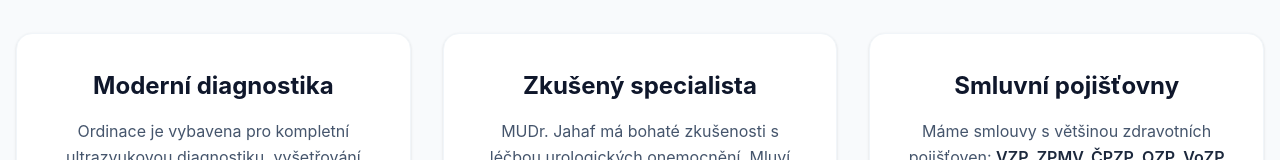
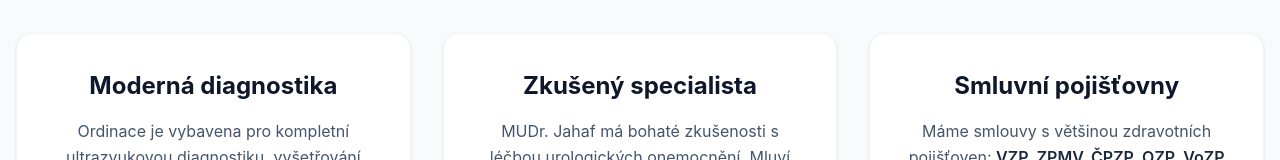
Before and after one commit to amjedq7/web-jahaf, a React (Vite) app: page /#/ in a window 1280 px wide. Shown: the part 915-1075 px from the top of the page. Built offline with nearby package versions, Linux system fonts and the light colour scheme.

Commit message:
edit text on page Home

```diff
--- a/src/pages/Home.tsx
+++ b/src/pages/Home.tsx
@@ -73,7 +73,7 @@
         <div className="grid md:grid-cols-3 gap-8">
           {/* Výhoda 1 */}
           <div className="bg-white p-8 rounded-2xl shadow-sm border border-slate-100 hover:shadow-lg hover:-translate-y-1 hover:border-blue-300 transition-all duration-300 group flex flex-col items-center text-center justify-center min-h-[200px]">
-            <h3 className="text-2xl font-bold text-slate-900 mb-4 group-hover:text-blue-600 transition-colors">Moderní diagnostika</h3>
+            <h3 className="text-2xl font-bold text-slate-900 mb-4 group-hover:text-blue-600 transition-colors">Moderná diagnostika</h3>
             <p className="text-slate-600 leading-relaxed group-hover:text-slate-800 transition-colors">
               Ordinace je vybavena pro kompletní ultrazvukovou diagnostiku, vyšetřování tumor-markerů (PSA) i provádění biopsií.
             </p>
```
